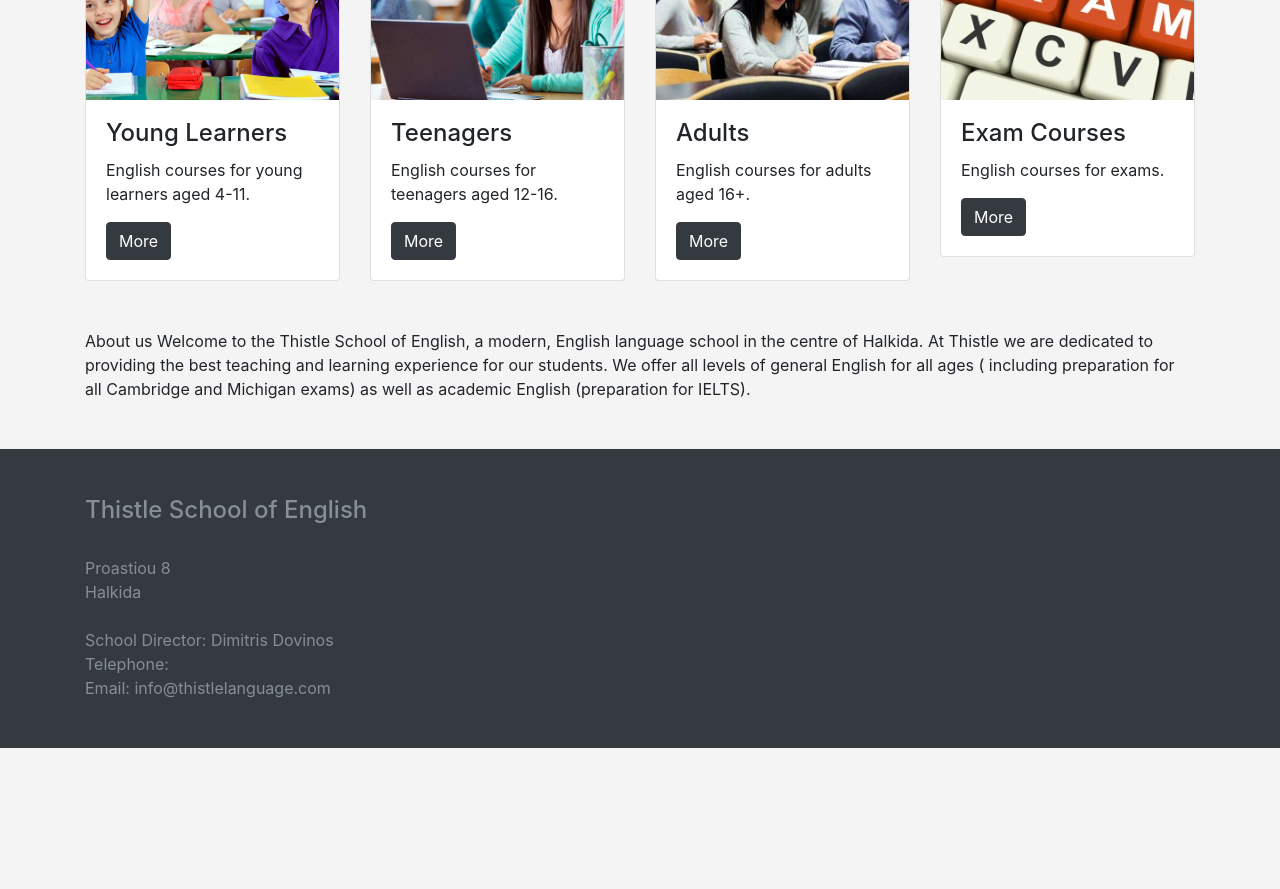
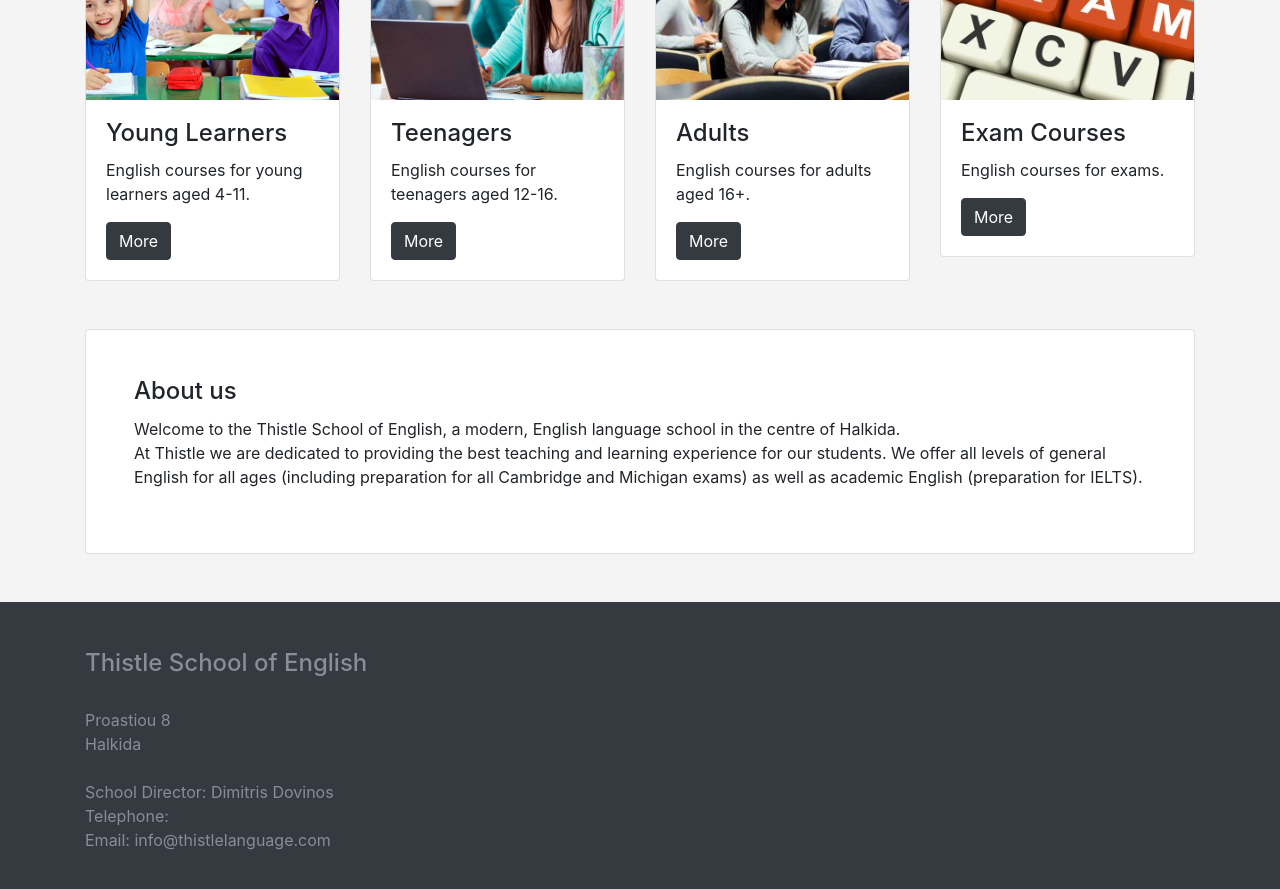
Before and after one commit to dimitrisdovinos/thistlelanguage.com, a Jekyll site: the page built from index.md, in a window 1280 px wide and 900 px high, scrolled down 805 px. Shown: the top 889 px of the window. Built offline with Jekyll 4.4.1, drawn with Linux system fonts in a browser that asks for light colours; before the commit the page ends 1553 px from its top, so only the background shows below that.

Commit message:
add about

```diff
--- a/_layouts/home.html
+++ b/_layouts/home.html
@@ -48,10 +48,13 @@ layout: default
 </div>
 
 <div class="container mt-5 home-about">
-  About us
-  Welcome to the Thistle School of English,  a modern, English language school
-  in the centre of Halkida.  At Thistle we are dedicated to providing the best
-  teaching and learning experience for our students. We offer all levels of
-  general English for all ages ( including preparation for all Cambridge and
-  Michigan exams) as well as academic English (preparation for IELTS).
+  <div class="card p-5">
+    <h4 class="card-title">About us</h4>
+    <p>Welcome to the Thistle School of English, a modern, English language school
+    in the centre of Halkida.<br>
+    At Thistle we are dedicated to providing the best
+    teaching and learning experience for our students. We offer all levels of
+    general English for all ages (including preparation for all Cambridge and
+    Michigan exams) as well as academic English (preparation for IELTS).</p>
+  </div>
 </div>
```
